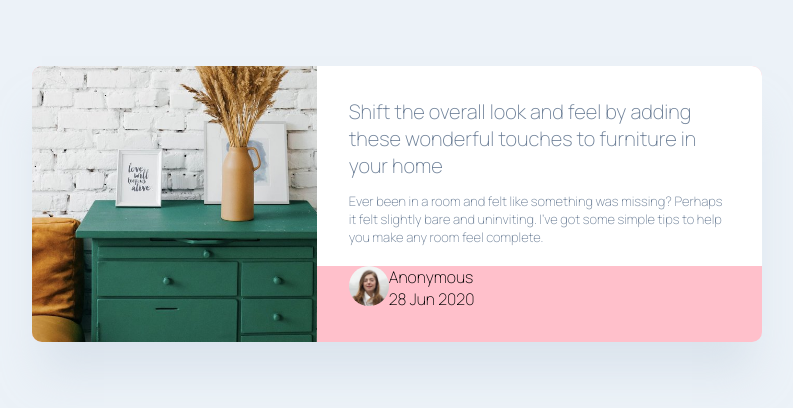
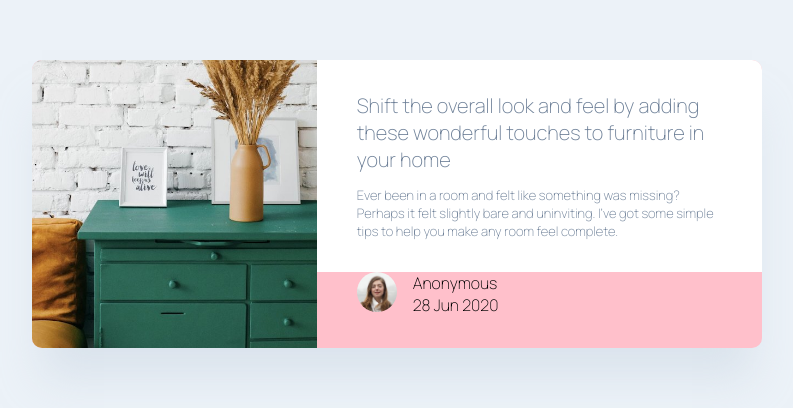
Before and after one commit to markup-mitchell/FEM-article-component-svelte, a Svelte app: page / in a window 1280 px wide. Shown: the part 196-604 px from the top of the page, without its empty margins (243-1036 px from the left). Built offline with nearby package versions, Linux system fonts and the light colour scheme.

Commit message:
responsiveness finished

```diff
--- a/src/App.svelte
+++ b/src/App.svelte
@@ -33,11 +33,10 @@
 		width: 100%;
 		height: 100%;
 		object-fit: cover;
-		object-position: 0;
+		object-position: 0 0;
 	}
-	@media (min-widtth: 768px) {
+	@media (min-width: 768px) {
 		img {
-
 			height: unset;
 		}
 	}
--- a/src/components/Author.svelte
+++ b/src/components/Author.svelte
@@ -27,6 +27,7 @@
   .author__info {
     display: flex;
     flex-direction: column;
+    margin-left: 1rem;
   }
 
   .author-name,
@@ -36,4 +37,9 @@
   .publish-date {
 
   }
+  @media (min-width: 768px) {
+    .author {
+      padding: 0 2.5rem 2rem
+    }
+  }
 </style>
--- a/src/components/Card.svelte
+++ b/src/components/Card.svelte
@@ -2,23 +2,18 @@
   .card__wrapper {
     width: 100%;
     max-width: 327px;
-     /* change to rem */
-    /* height: 512px;
-    max-height: 280px; */
     border-radius: 0.625rem;
     overflow: hidden;
     box-shadow: 0px 40px 40px -10px rgba(201, 213, 225, 0.503415);
   }
 
   .article__image-wrapper {
-    width: 100%;
-    height: 100%;
-    max-height: 39%;
+    height: 200px;
+    display: flex;
   }
 
   .article {
     height: 100%;
-
     display: flex;
     flex-direction: column;
   }
@@ -34,6 +29,7 @@
       max-width: 39%;
       max-height: unset;
       height: unset;
+
     }
   }
 
--- a/src/components/Content.svelte
+++ b/src/components/Content.svelte
@@ -28,4 +28,10 @@
     color: #6E8098;
     margin-bottom: 0;
   }
+
+  @media (min-width: 768px) {
+    .content {
+      padding: 2rem 2.5rem;
+    }
+  }
 </style>
```
